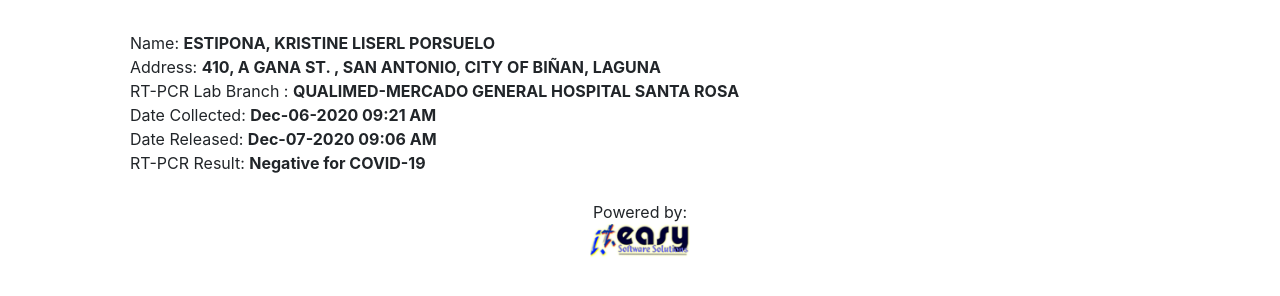
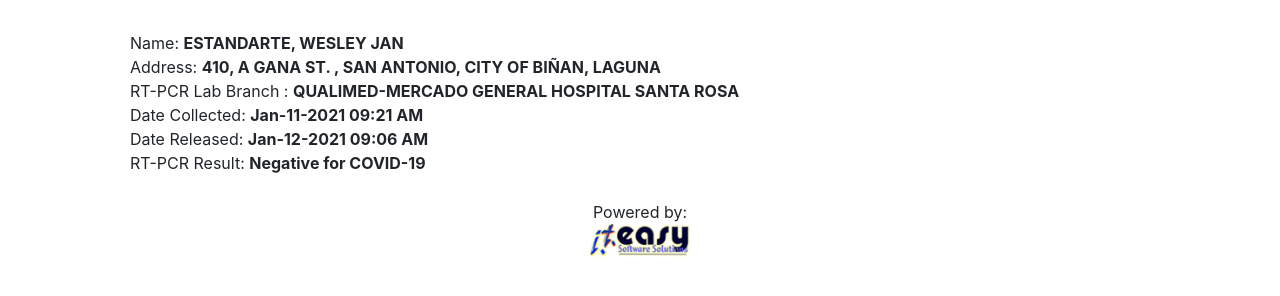
Before and after one commit to ekestipona/qualimed.iteasyservices, a plain HTML site: page index.html in a window 1280 px wide. Shown: the part 358-654 px from the top of the page. Drawn offline with nearby package versions, Linux system fonts and the light colour scheme.

Commit message:
Update index.html

```diff
--- a/index.html
+++ b/index.html
@@ -41,12 +41,12 @@
     </tbody></table>
     <div class="card-body">
         <div style="display:inline-block; vertical-align:middle;padding: 5px; text-align: left">
-            Name: <b>ESTIPONA, KRISTINE LISERL PORSUELO</b><br>
+            Name: <b>ESTANDARTE, WESLEY JAN</b><br>
 
                         Address: <b>410, A GANA ST. , SAN ANTONIO, CITY OF BIÑAN, LAGUNA</b><br>
                                     RT-PCR Lab Branch : <b>QUALIMED-MERCADO GENERAL HOSPITAL SANTA ROSA</b><br>
-            Date Collected:  <b>Dec-06-2020 09:21 AM</b><br>
-            Date Released: <b>Dec-07-2020 09:06 AM</b><br>
+            Date Collected:  <b>Jan-11-2021 09:21 AM</b><br>
+            Date Released: <b>Jan-12-2021 09:06 AM</b><br>
             RT-PCR Result: <b>Negative for COVID-19</b><br>
         </div>
     </div>
```
